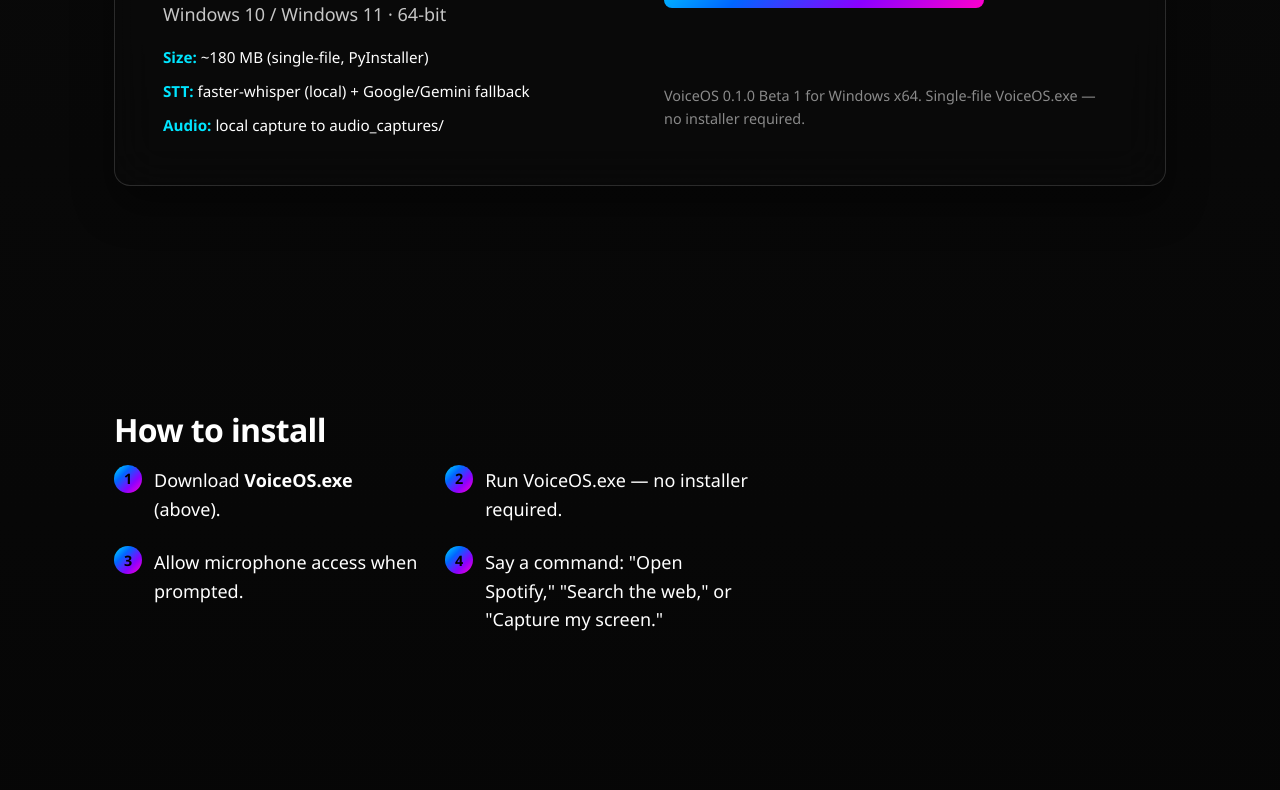
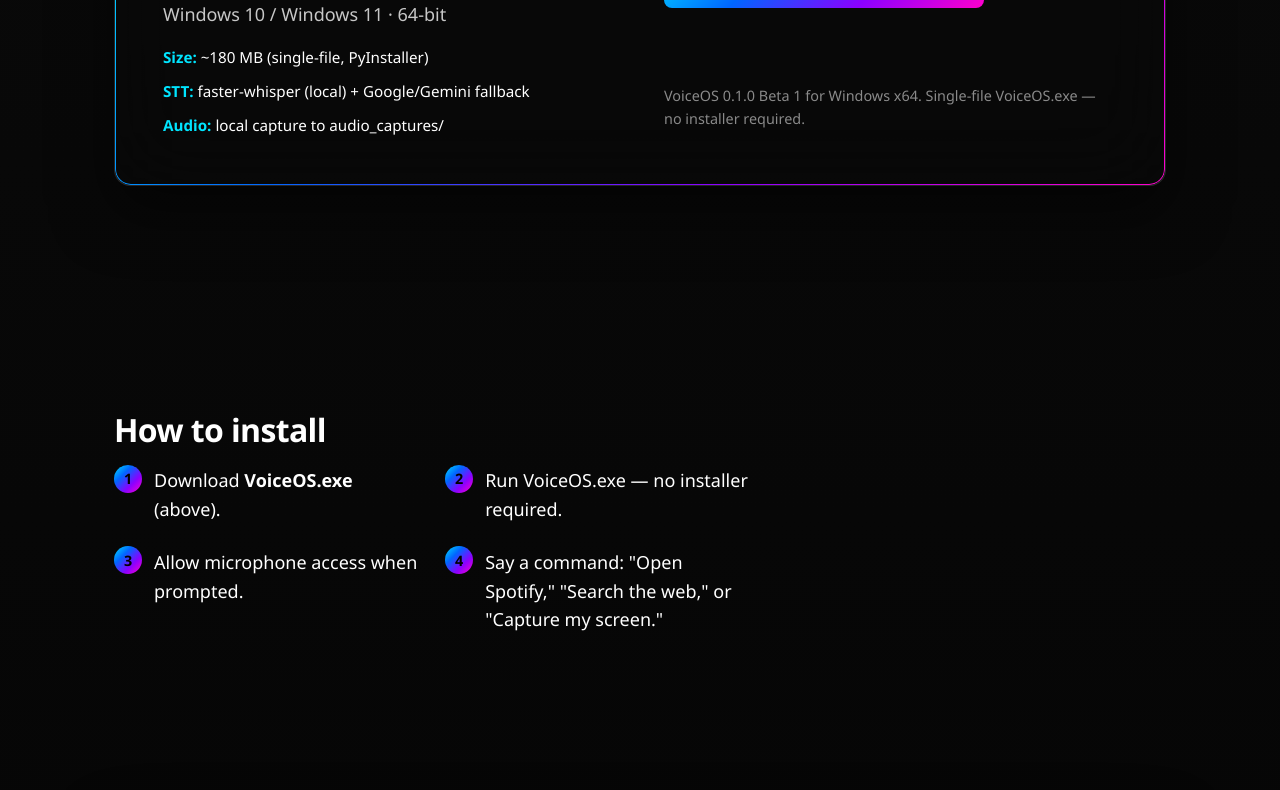
Before and after one commit to strongerthane/voiceos, a plain HTML site: page download.html in a window 1280 px wide. Shown: the part 550-1340 px from the top of the page. Drawn offline with Linux system fonts and the light colour scheme; files that its build step writes are made by us from their sources.

Commit message:
Add frosted & liquid glass to VoiceOS landing page
- Strengthen glass tokens: panel-elevated blur 28px saturate 1.5, glass blur 24px saturate 1.6
- New glass-liquid class: heavy blur (40px), saturated (2.2), gradient border bleed via mask composite
- Apply glass-liquid to hero waveform wrap, CTA strip, feature cards, tier cards, download card, platform strip, interrupt panel, callout panels
- Update direction contract to reflect glass visual world

Co-authored-by: Copilot App <223556219+Copilot@users.noreply.github.com>

```diff
--- a/download.html
+++ b/download.html
@@ -38,7 +38,7 @@
     <!-- Download card -->
     <section class="section">
       <div class="container">
-        <div class="download-card panel panel-elevated">
+        <div class="download-card panel panel-elevated glass-liquid">
           <div class="download-info">
             <h2>VoiceOS for Windows</h2>
             <p class="download-spec">Windows 10 / Windows 11 · 64-bit</p>
@@ -77,7 +77,7 @@
     <!-- Platform availability -->
     <section class="section section-tight">
       <div class="container">
-        <div class="panel panel-inset platform-strip">
+        <div class="panel panel-inset glass-liquid platform-strip">
           <h2 class="platform-heading">Coming to more stores</h2>
               <p class="platform-copy">Windows first. Microsoft Store (MSIX) and Apple App Store packaging are in progress. Sign up to be notified when they're available.</p>
               <form id="notifyForm" class="notify-form" novalidate>
--- a/site/css/design-system.css
+++ b/site/css/design-system.css
@@ -87,10 +87,12 @@ img {
   display: block;
 }
 
-/* ── Surfaces — frosted & clear glass, deep black base ──
-     Glass is used deliberately: header, hero waveform wrap, and elevated CTAs.
-     Informational panels (trust strip, feature cards, tier cards) use solid
-     translucent surfaces without backdrop-filter to avoid glass overuse.
+/* ── Surfaces — frosted & liquid glass, deep black base ──
+     Frosted glass: subtle backdrop blur for header, elevated panels.
+     Liquid glass: vibrant, saturated blur + gradient border for hero,
+     CTA strip, and hero surface — the "liquid" color bleed that makes
+     the site feel alive. Solid translucent panels for informational
+     content so text stays readable.
    ── */
 .panel {
   background: rgba(15, 15, 15, 0.72);
@@ -100,12 +102,12 @@ img {
 }
 
 .panel-elevated {
-  background: rgba(10, 10, 10, 0.6);
-  backdrop-filter: blur(24px) saturate(1.3);
-  -webkit-backdrop-filter: blur(24px) saturate(1.3);
-  border: 1px solid rgba(255, 255, 255, 0.14);
+  background: rgba(10, 10, 10, 0.55);
+  backdrop-filter: blur(28px) saturate(1.5);
+  -webkit-backdrop-filter: blur(28px) saturate(1.5);
+  border: 1px solid rgba(255, 255, 255, 0.18);
   border-radius: var(--edge-radius);
-  box-shadow: 0 20px 40px rgba(0, 0, 0, 0.45);
+  box-shadow: 0 24px 48px rgba(0, 0, 0, 0.5);
 }
 
 .panel-inset {
@@ -116,8 +118,33 @@ img {
 }
 
 .glass {
-  backdrop-filter: blur(20px) saturate(1.4);
-  -webkit-backdrop-filter: blur(20px) saturate(1.4);
+  backdrop-filter: blur(24px) saturate(1.6);
+  -webkit-backdrop-filter: blur(24px) saturate(1.6);
+}
+
+.glass-liquid {
+  background: rgba(10, 10, 10, 0.35);
+  backdrop-filter: blur(40px) saturate(2.2);
+  -webkit-backdrop-filter: blur(40px) saturate(2.2);
+  border: 1px solid rgba(255, 255, 255, 0.12);
+  border-radius: var(--edge-radius);
+  box-shadow: 0 24px 60px rgba(0, 0, 0, 0.55),
+    inset 0 0 0 1px rgba(255, 255, 255, 0.1);
+  position: relative;
+  overflow: hidden;
+}
+
+.glass-liquid::before {
+  content: "";
+  position: absolute;
+  inset: 0;
+  border-radius: inherit;
+  padding: 1px;
+  background: var(--grad-primary);
+  -webkit-mask: linear-gradient(#fff 0 0) content-box, linear-gradient(#fff 0 0);
+  -webkit-mask-composite: destination-out;
+  mask-composite: exclude;
+  pointer-events: none;
 }
 
 /* ── Buttons ── */
```
Also changed, not shown: docs.html (+1 -1 lines), features.html (+4 -4 lines), index.html (+9 -9 lines).
